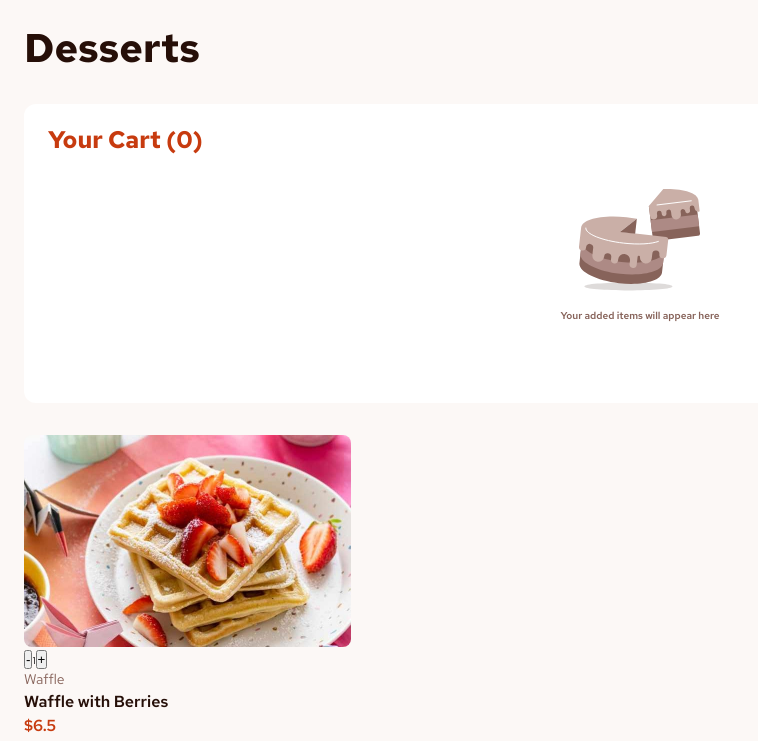
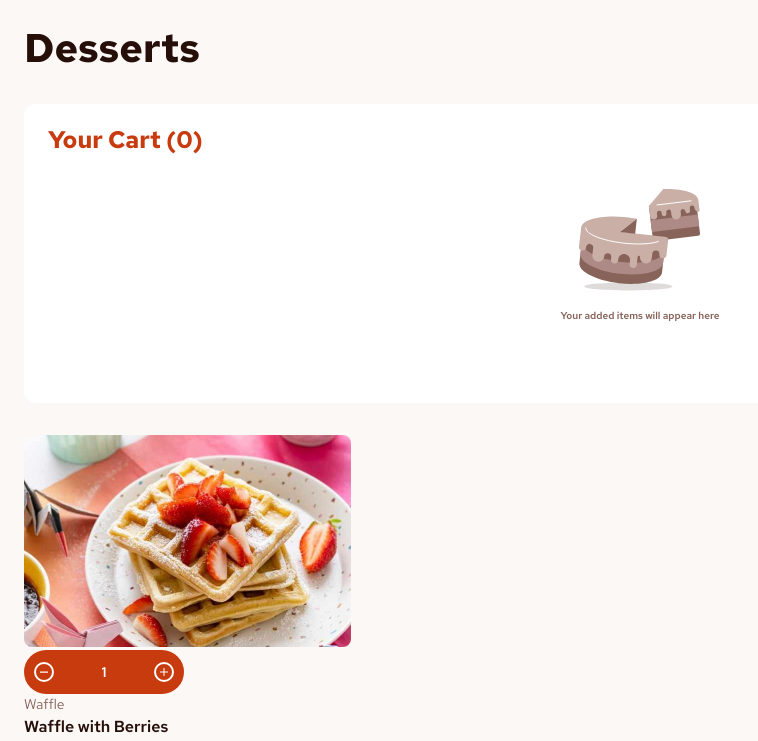
Before and after one commit to raulgaliciab/product-list-cart, a React (Vite) app: page / in a window 1280 px wide. Shown: the top 741 px of the page, without its empty margins (0-758 px from the left). Built offline with nearby package versions, Linux system fonts and the light colour scheme.

Commit message:
Context API: increase and decrement functions to ProductItem; Style to ProductItem button

```diff
--- a/src/Components/ProductItem.jsx
+++ b/src/Components/ProductItem.jsx
@@ -1,8 +1,13 @@
+import { useContext } from 'react';
+import { CartContext } from '../context/CartContext';
+
 /* eslint-disable react/prop-types */
 export const ProductItem = ({ item }) => {
 
   const { image, category, name, price } = item;
   const imgURL = image.mobile;
+
+  const { increaseItem, decreaseItem } = useContext(CartContext);
 
   return (
 
@@ -10,10 +15,18 @@ export const ProductItem = ({ item }) => {
 
       <img src={`src/${imgURL}`} alt={name} />
 
-      <div>
-        <button>-</button>
+      <div className='active-button'>
+        <button
+          className='minus'
+          onClick={ () => decreaseItem(item)}
+        >
+        </button>
         <span>1</span>
-        <button>+</button>
+        <button
+          className='plus'
+          onClick={ () => increaseItem(item) }
+        >
+        </button>
       </div>
 
       <span className="category">{ category }</span>
--- a/src/context/CartProvider.jsx
+++ b/src/context/CartProvider.jsx
@@ -8,12 +8,12 @@ export const CartProvider = ({ children }) => {
 
   const increaseItem = ( item ) => {
     // Missing logic
-    setCartState(item)
+    console.log("+1", item);
   }
 
   const decreaseItem = ( item ) => {
     // Missing logic
-    setCartState(item)
+    console.log("-1", item);
   }
 
   return (
--- a/src/styles/index.css
+++ b/src/styles/index.css
@@ -74,6 +74,46 @@ h1 {
   color: var(--main-red);
 }
 
+/* Product Item Button */
+
+.active-button {
+  display: flex;
+  padding: 0 1rem;
+  justify-content: space-between;
+  align-items: center;
+  width: 16rem;
+  height: 4.4rem;
+  font-size: 1.4rem;
+  font-weight: 600;
+  line-height: 150%;
+  letter-spacing: 0;
+  color: var(--main-white);
+  background-color: var(--main-red);
+  border: none;
+  border-radius: 999rem;
+}
+
+.active-button button {
+  width: 2rem;
+  height: 2rem;
+  background-color: inherit;
+  background-position: center;
+  background-size: 50%;
+  background-repeat: no-repeat;
+  outline: none;
+  border: 2px solid var(--main-white);
+  border-radius: 50%;
+  cursor: pointer;
+}
+
+.minus {
+  background-image: url('../assets/images/icon-decrement-quantity.svg');
+}
+
+.plus {
+  background-image: url('../assets/images/icon-increment-quantity.svg');
+}
+
 /* Cart */
 
 .cart {
```
